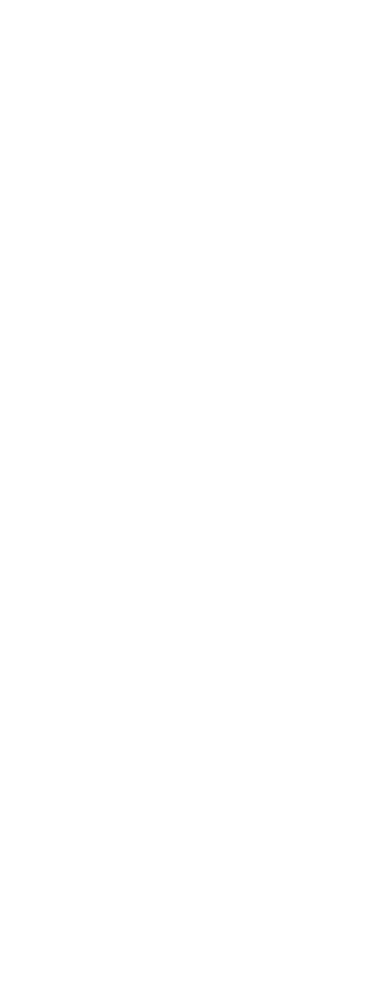
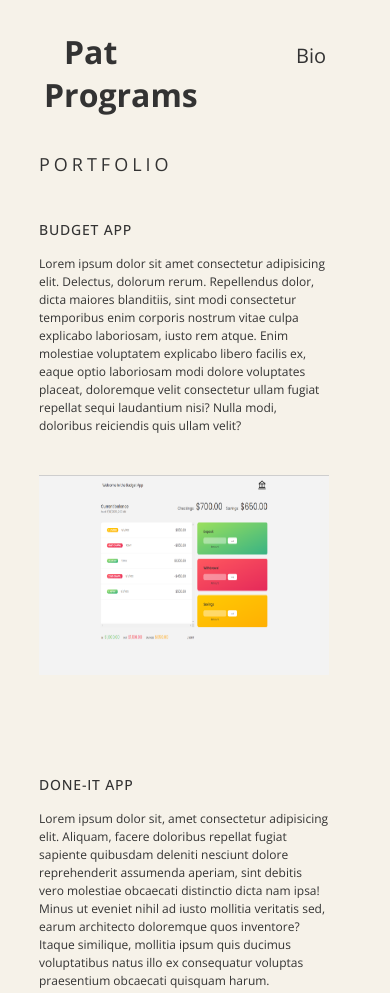
Before and after one commit to Patrickb001/profile-site, a plain HTML site: page portfolio/portfolio.html in a window 390 px wide. Shown: the top 993 px of the page. Before the commit the page ends 844 px from the top, so only its background shows below. Drawn offline with nearby package versions, Linux system fonts and the light colour scheme.

Commit message:
Completes portfolio page with lorem text, completes styling and includes media queries

```diff
--- a/portfolio/portfolio.css
+++ b/portfolio/portfolio.css
@@ -0,0 +1,197 @@
+* {
+  box-sizing: border-box;
+  margin: 0;
+  color: #333;
+}
+
+html {
+  font-size: 62.5%;
+  font-family: "Open Sans", sans-serif;
+  /* background-color: rgb(246, 242, 233); */
+  background-color: #f6f2e9;
+}
+
+body {
+  width: 100vw;
+  height: 100vh;
+  overflow-x: hidden;
+  /* margin: 0 auto; */
+}
+
+header {
+  /* width: 80vw; */
+  /* margin: 0 auto; */
+  padding: 3rem 4.4rem;
+  /* height: 30vh; */
+}
+
+header nav {
+  display: flex;
+  justify-content: space-between;
+  /* gap: 48rem; */
+  font-size: 3.2rem;
+}
+
+nav > ul {
+  margin-top: 1.2rem;
+  font-size: 2rem;
+  display: flex;
+  gap: 3.2rem;
+  list-style: none;
+  margin-right: 16rem;
+}
+
+nav a:link,
+nav a:visited {
+  text-decoration: none;
+  /* color: #f5f1e6; */
+  cursor: pointer;
+  transition: color 0.3s;
+}
+
+nav a:hover,
+nav a:active {
+  color: #7d5e47;
+}
+
+.logo > a:link,
+.logo > a:visited {
+  text-decoration: none;
+  font-weight: 700;
+  padding: 2rem;
+}
+
+div > h1 {
+  width: 80vw;
+  margin: 0 auto;
+}
+
+main {
+  width: 80vw;
+  margin: 0 auto;
+  display: flex;
+  flex-direction: column;
+  gap: 4rem;
+}
+
+.portfolio-header {
+  font-size: 1.8rem;
+  font-weight: 400;
+  text-transform: uppercase;
+  letter-spacing: 4px;
+  margin-bottom: 6rem;
+  margin-top: 4rem;
+}
+
+.portfolio-section {
+  display: flex;
+  gap: 8rem;
+  margin-bottom: 6rem;
+}
+
+.portfolio-description-container {
+  width: calc(50% - 8rem);
+  display: flex;
+  flex-direction: column;
+  gap: 4.4rem;
+}
+
+.portfolio-img {
+  width: calc(50% - 8rem);
+  max-height: 34rem;
+  min-height: 20rem;
+}
+
+.portfolio-description-container > h2 {
+  text-transform: uppercase;
+  font-weight: 500;
+  font-size: 1.6rem;
+  letter-spacing: 0.8px;
+}
+
+.portfolio-description {
+  width: 90%;
+  font-size: 1.5rem;
+  line-height: 1.7;
+}
+
+@media screen and (max-width: 1400px) {
+  .portfolio-img {
+    width: calc(50% - 2rem);
+    height: 100%;
+  }
+
+  .portfolio-description-container {
+    width: calc(50% - 2rem);
+    gap: 2.6rem;
+  }
+  .portfolio-description {
+    width: 100%;
+    font-size: 1.3rem;
+    line-height: 1.5;
+  }
+}
+
+@media screen and (max-width: 1200px) {
+  .portfolio-img {
+    width: calc(50% - 2.2rem);
+    height: 100%;
+  }
+
+  .portfolio-description-container {
+    width: calc(50% - 2.2rem);
+    gap: 2.6rem;
+  }
+
+  .portfolio-description-container > h2 {
+    font-size: 1.4rem;
+  }
+
+  .portfolio-description {
+    width: 100%;
+    font-size: 1.2rem;
+  }
+}
+
+@media screen and (max-width: 1020px) {
+  .portfolio-description {
+    font-size: 1rem;
+  }
+}
+
+@media screen and (max-width: 800px) {
+  nav > ul {
+    margin-right: 2rem;
+  }
+  .portfolio-header {
+    margin-top: 0.6rem;
+    margin-bottom: 4.4rem;
+  }
+
+  .portfolio-section {
+    flex-direction: column;
+    margin-bottom: 6rem;
+    gap: 4rem;
+  }
+
+  .portfolio-img {
+    width: calc(100% - 2.2rem);
+    height: 100%;
+  }
+
+  .portfolio-description-container {
+    width: calc(100% - 2.2rem);
+    gap: 1.6rem;
+  }
+
+  .portfolio-description {
+    font-size: 1.2rem;
+  }
+
+  .portfolio-section > .portfolio-description-container {
+    order: 0;
+  }
+  .portfolio-section > .portfolio-img {
+    order: 10;
+  }
+}
--- a/portfolio/portfolio.html
+++ b/portfolio/portfolio.html
@@ -0,0 +1,82 @@
+<!DOCTYPE html>
+<html lang="en">
+  <head>
+    <meta charset="UTF-8" />
+    <meta http-equiv="X-UA-Compatible" content="IE=edge" />
+    <meta name="viewport" content="width=device-width, initial-scale=1.0" />
+    <title>Portfolio</title>
+    <link rel="stylesheet" href="./portfolio.css" />
+    <link rel="preconnect" href="https://fonts.googleapis.com" />
+    <link rel="preconnect" href="https://fonts.gstatic.com" crossorigin />
+    <link
+      href="https://fonts.googleapis.com/css2?family=Fraunces:opsz,wght@9..144,700&family=Open+Sans:wght@300;400;500;600;700&display=swap"
+      rel="stylesheet"
+    />
+  </head>
+  <body>
+    <header>
+      <nav>
+        <div class="logo"><a href="../index.html">Pat Programs</a></div>
+        <ul>
+          <li><a href="../bio/bio.html">Bio</a></li>
+        </ul>
+      </nav>
+    </header>
+    <div>
+      <h1 class="portfolio-header">Portfolio</h1>
+    </div>
+    <main>
+      <div class="portfolio-section">
+        <img class="portfolio-img" src="../resources/images/budget-app.png" />
+        <div class="portfolio-description-container">
+          <h2>Budget App</h2>
+          <p class="portfolio-description">
+            Lorem ipsum dolor sit amet consectetur adipisicing elit. Delectus,
+            dolorum rerum. Repellendus dolor, dicta maiores blanditiis, sint
+            modi consectetur temporibus enim corporis nostrum vitae culpa
+            explicabo laboriosam, iusto rem atque. Enim molestiae voluptatem
+            explicabo libero facilis ex, eaque optio laboriosam modi dolore
+            voluptates placeat, doloremque velit consectetur ullam fugiat
+            repellat sequi laudantium nisi? Nulla modi, doloribus reiciendis
+            quis ullam velit?
+          </p>
+        </div>
+      </div>
+      <div class="portfolio-section">
+        <div class="portfolio-description-container">
+          <h2>Done-It App</h2>
+          <p class="portfolio-description">
+            Lorem ipsum dolor sit, amet consectetur adipisicing elit. Aliquam,
+            facere doloribus repellat fugiat sapiente quibusdam deleniti
+            nesciunt dolore reprehenderit assumenda aperiam, sint debitis vero
+            molestiae obcaecati distinctio dicta nam ipsa! Minus ut eveniet
+            nihil ad iusto mollitia veritatis sed, earum architecto doloremque
+            quos inventore? Itaque similique, mollitia ipsum quis ducimus
+            voluptatibus natus illo ex consequatur voluptas praesentium
+            obcaecati quisquam harum.
+          </p>
+        </div>
+        <img class="portfolio-img" src="../resources/images/done-it-app.png" />
+      </div>
+      <div class="portfolio-section">
+        <img
+          class="portfolio-img"
+          src="../resources/images/crown-clothing-app.png"
+        />
+        <div class="portfolio-description-container">
+          <h2>Crown Clothing App</h2>
+          <p class="portfolio-description">
+            Lorem ipsum, dolor sit amet consectetur adipisicing elit. Dolorum
+            minus deserunt perferendis aspernatur omnis voluptate, eaque ratione
+            officia quis mollitia illo voluptas at ipsum fugit provident velit
+            placeat molestiae distinctio. Ipsum, natus reprehenderit quos
+            ducimus sapiente ipsam eligendi illo eveniet magni in animi officia.
+            Enim, consequatur! Blanditiis, accusantium. Eum aliquid nulla, vel
+            exercitationem suscipit non commodi quisquam debitis labore.
+            Placeat?
+          </p>
+        </div>
+      </div>
+    </main>
+  </body>
+</html>
```
Also changed, not shown: bio/bio.html (+2 -2 lines), index.html (+2 -2 lines), resources/images/budget-app.png (added), resources/images/done-it-app.png (added), 1 other file.
